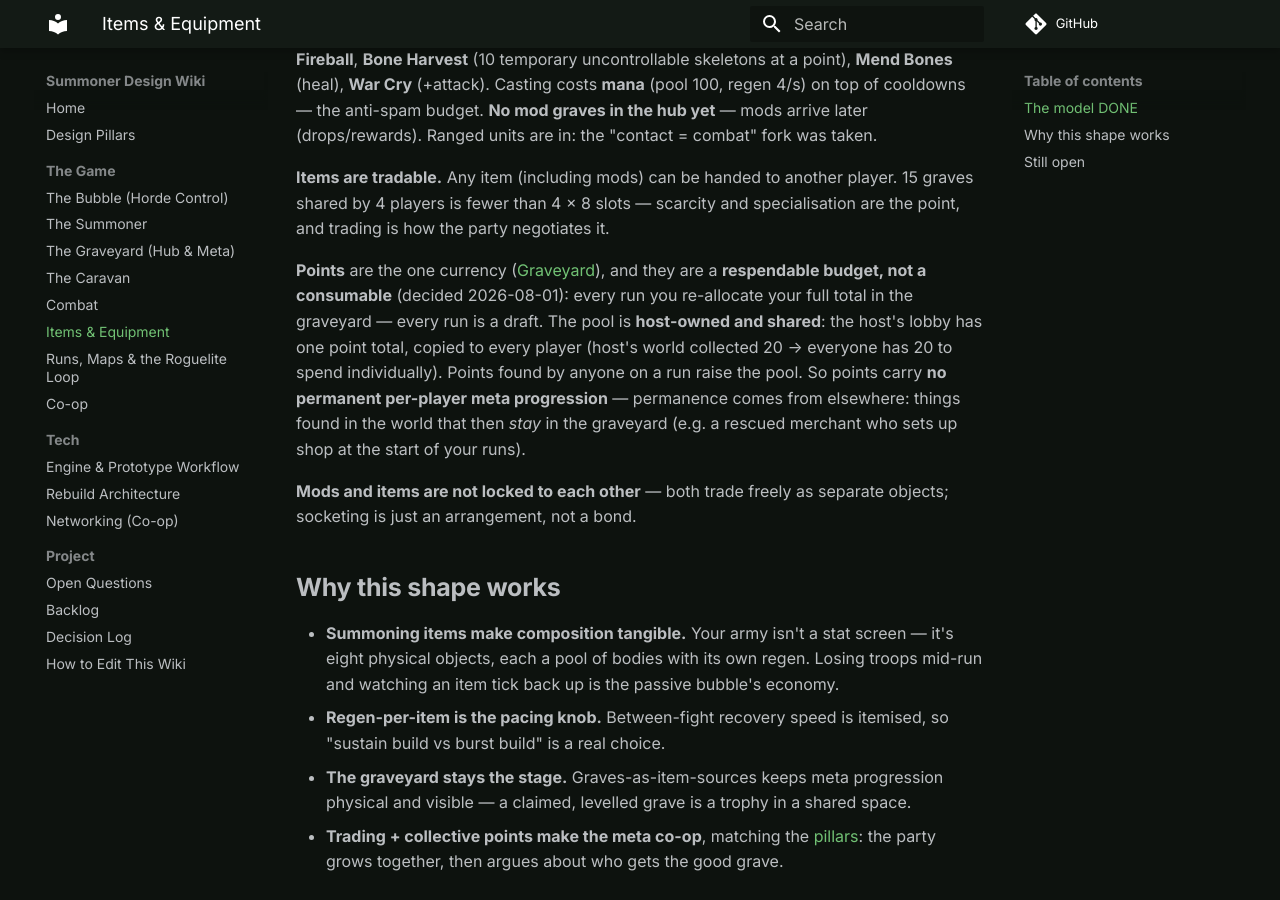
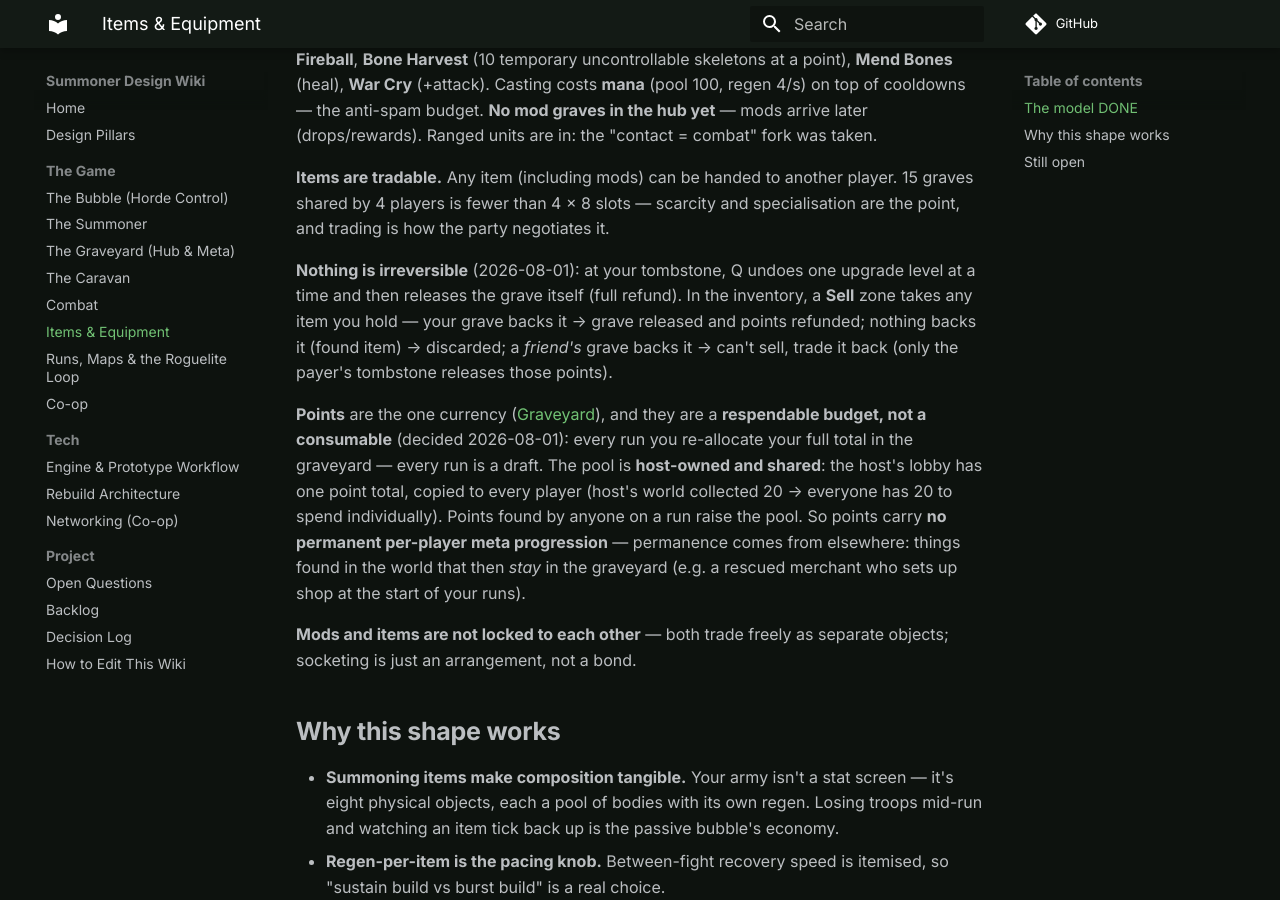
Before and after one commit to cap7n/SummonerWebsite, an MkDocs documentation site: the page built from docs/game/items.md, in a window 1280 px wide and 900 px high, scrolled down 855 px. Built offline with MkDocs 1.6.1 and Material for MkDocs 9.7.7, drawn with Linux system fonts in a browser that asks for light colours; comment, search, counter and statistics services are not loaded.

Commit message:
Items: nothing is irreversible - Q undo at tombstones, Sell zone in inventory
Co-Authored-By: Claude Fable 5 <noreply@anthropic.com>

```diff
--- a/docs/game/items.md
+++ b/docs/game/items.md
@@ -20,6 +20,8 @@ The item system is **decided** (2026-08-01). Your build is your inventory: no cl
 
 **Items are tradable.** Any item (including mods) can be handed to another player. 15 graves shared by 4 players is fewer than 4 × 8 slots — scarcity and specialisation are the point, and trading is how the party negotiates it.
 
+**Nothing is irreversible** (2026-08-01): at your tombstone, Q undoes one upgrade level at a time and then releases the grave itself (full refund). In the inventory, a **Sell** zone takes any item you hold — your grave backs it → grave released and points refunded; nothing backs it (found item) → discarded; a *friend's* grave backs it → can't sell, trade it back (only the payer's tombstone releases those points).
+
 **Points** are the one currency ([Graveyard](graveyard.md)), and they are a **respendable budget, not a consumable** (decided 2026-08-01): every run you re-allocate your full total in the graveyard — every run is a draft. The pool is **host-owned and shared**: the host's lobby has one point total, copied to every player (host's world collected 20 → everyone has 20 to spend individually). Points found by anyone on a run raise the pool. So points carry **no permanent per-player meta progression** — permanence comes from elsewhere: things found in the world that then *stay* in the graveyard (e.g. a rescued merchant who sets up shop at the start of your runs).
 
 **Mods and items are not locked to each other** — both trade freely as separate objects; socketing is just an arrangement, not a bond.
```
